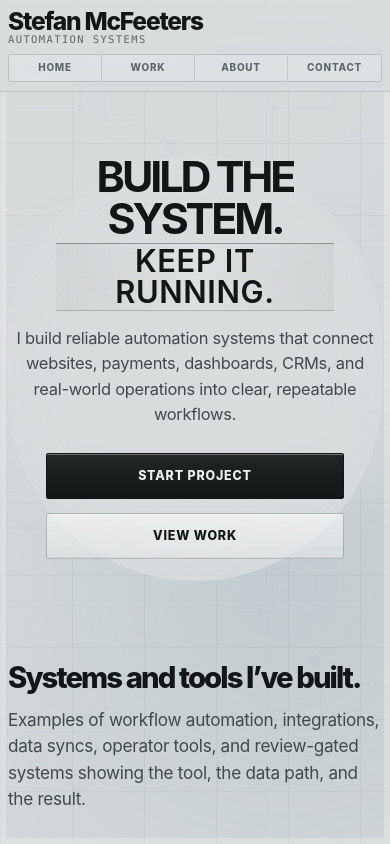
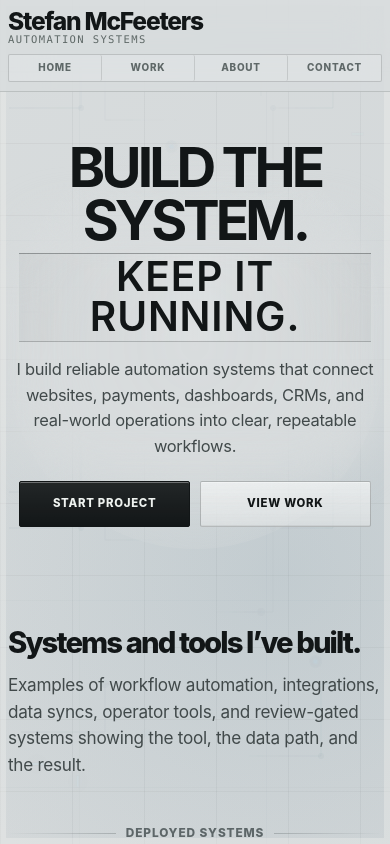
Before and after one commit to stefan-mcf/smsystems.au, a Next.js app: page / in a window 390 px wide. Shown: the top 844 px of the page. Built offline with nearby package versions, Linux system fonts and the light colour scheme.

Commit message:
Tune mobile hero visuals

```diff
--- a/app/globals.css
+++ b/app/globals.css
@@ -3452,7 +3452,7 @@ body::after {
 }
 
 .hero-copy-block::before {
-  background: radial-gradient(ellipse at center, rgba(216, 220, 221, 0.98) 0%, rgba(216, 220, 221, 0.97) 54%, rgba(216, 220, 221, 0.84) 70%, rgba(216, 220, 221, 0) 90%);
+  background: radial-gradient(ellipse at center, rgba(216, 220, 221, 0.95) 0%, rgba(216, 220, 221, 0.84) 42%, rgba(216, 220, 221, 0.46) 62%, rgba(216, 220, 221, 0.12) 80%, rgba(216, 220, 221, 0.035) 90%, rgba(216, 220, 221, 0) 100%);
 }
 
 .hero-copy-block::after {
@@ -3773,14 +3773,18 @@ body::after {
 
 @media (max-width: 560px) {
   .hero {
-    padding-top: clamp(1.45rem, 5vw, 2.2rem);
-    padding-bottom: clamp(2.6rem, 9vw, 3.6rem);
+    padding-top: clamp(0.35rem, 2.2vw, 0.8rem);
+    padding-bottom: clamp(2.45rem, 8vw, 3.35rem);
+  }
+
+  .hero-copy-block::before {
+    background: radial-gradient(ellipse at center, rgba(216, 220, 221, 0.94) 0%, rgba(216, 220, 221, 0.78) 40%, rgba(216, 220, 221, 0.36) 62%, rgba(216, 220, 221, 0.095) 80%, rgba(216, 220, 221, 0.025) 91%, rgba(216, 220, 221, 0) 100%);
   }
 
   .hero h1 {
-    max-width: min(100%, 9.6ch);
+    max-width: min(100%, 10.4ch);
     margin-inline: auto;
-    font-size: clamp(2.05rem, 11vw, 2.9rem);
+    font-size: clamp(2.65rem, 14.1vw, 3.68rem);
     text-align: center;
   }
 
@@ -3791,9 +3795,29 @@ body::after {
 
   .hero h1 span + span {
     display: block;
-    width: fit-content;
+    width: min(100%, 22rem);
     max-width: 100%;
     margin-inline: auto;
+    font-size: 0.74em;
+  }
+
+  .hero .cta-row {
+    display: grid;
+    grid-template-columns: repeat(2, minmax(0, 1fr));
+    justify-items: center;
+    gap: 0.58rem;
+    width: min(100%, 22rem);
+    margin-inline: auto;
+    margin-top: 1.38rem;
+  }
+
+  .hero .button {
+    width: 100%;
+    min-width: 0;
+    min-height: 2.85rem;
+    padding: 0.62rem 0.58rem;
+    font-size: 0.71rem;
+    white-space: nowrap;
   }
 
   .home-proof-shell .section-intro h2 {
@@ -3834,7 +3858,11 @@ body::after {
   }
 
   .about-card {
-    grid-template-columns: minmax(5.4rem, 0.28fr) minmax(0, 1fr);
+    grid-template-columns: minmax(8.15rem, 0.38fr) minmax(0, 1fr);
+  }
+
+  .about-portrait-frame {
+    max-width: 9.4rem;
   }
 
   .footer-kicker {
@@ -3866,4 +3894,21 @@ body::after {
   .home-proof-shell .section-intro h2 {
     font-size: 1.34rem;
   }
-}
+
+  .hero h1 {
+    max-width: min(100%, 10.1ch);
+    font-size: 2.46rem;
+  }
+
+  .hero .button {
+    font-size: 0.65rem;
+  }
+
+  .about-card {
+    grid-template-columns: minmax(7.35rem, 0.36fr) minmax(0, 1fr);
+  }
+
+  .about-portrait-frame {
+    max-width: 8.25rem;
+  }
+}
```
